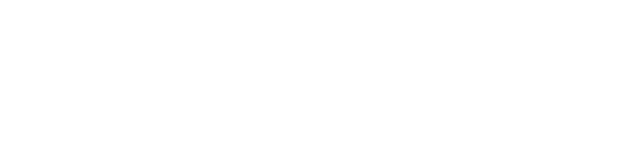
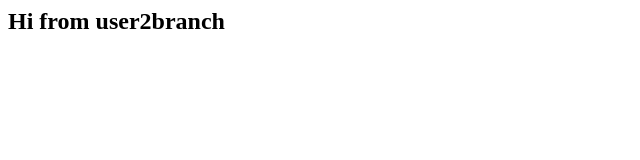
Before and after one commit to Vasu122/testGit, a plain HTML site: page index.html in a window 1280 px wide. Shown: the whole page, without its empty margins (0-640 px from the left). Drawn offline with Linux system fonts and the light colour scheme.

Commit message:
index.html push

```diff
--- a/index.html
+++ b/index.html
@@ -2,4 +2,6 @@
 	<head>
 
 	</head>
+
+	<h2>Hi from user2branch</h2>
 </html>
```
